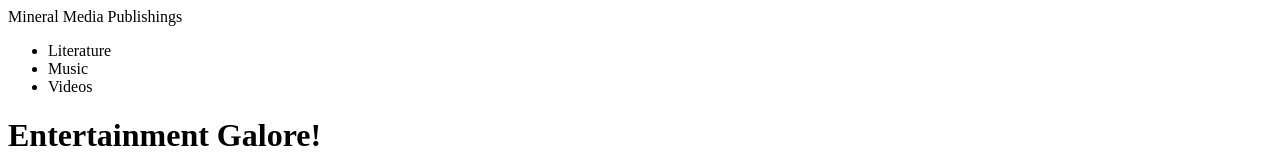
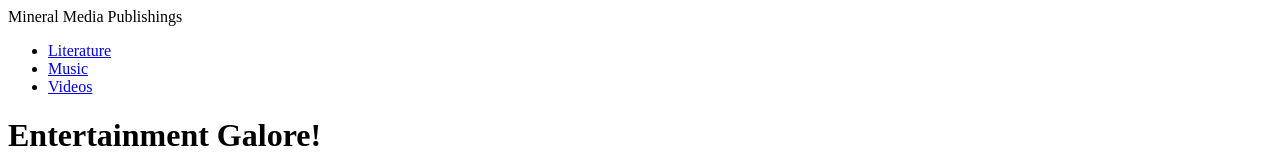
Before and after one commit to Intotheblue99/Landing-page, a plain HTML site: page index.html in a window 1280 px wide. Shown: the top 160 px of the page. Drawn offline with Linux system fonts and the light colour scheme.

Commit message:
Fix links

```diff
--- a/index.html
+++ b/index.html
@@ -15,9 +15,9 @@
         </div>
 
         <ul class="links">
-            <li><a href="../Landing-page/lit/"></a>Literature</li>
-            <li><a href="../Landing-page/music/"></a>Music</li>
-            <li><a href="../Landing-page/video/"></a>Videos</li>
+            <li><a href="../Landing-page/lit/index.html">Literature</a></li>
+            <li><a href="../Landing-page/music/index.html">Music</a></li>
+            <li><a href="../Landing-page/video/index.html">Videos</a></li>
         </ul>
 
     </div>
```
Also changed, not shown: lit/index.html (added), music/index.html (added), video/index.html (added).
